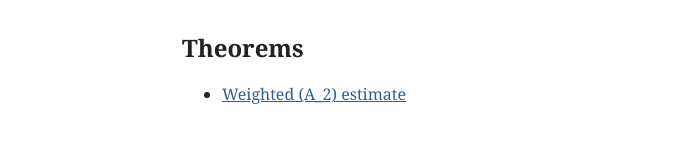
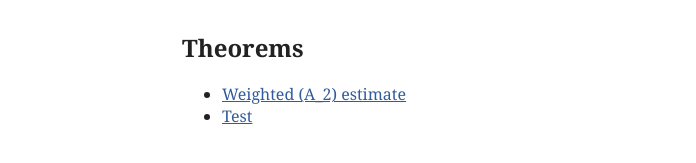
Before and after one commit to szucca02/Research, a Jekyll site: the page built from index.md, in a window 1280 px wide. Shown: the part 208-371 px from the top of the page, without its empty margins (8-704 px from the left). Built offline with Jekyll 4.4.1, drawn with Linux system fonts in a browser that asks for light colours; our own code applies the rules of GitHub Pages for plain Markdown files.

Commit message:
Inex Change

```diff
--- a/index.md
+++ b/index.md
@@ -9,3 +9,4 @@ A collection of definitions, lemmas, propositions, and theorems.
 ## Theorems
 
 - [Weighted \(A_2\) estimate](theorems/3164.md/)
+- [Test](theorems/test.html/)
```
